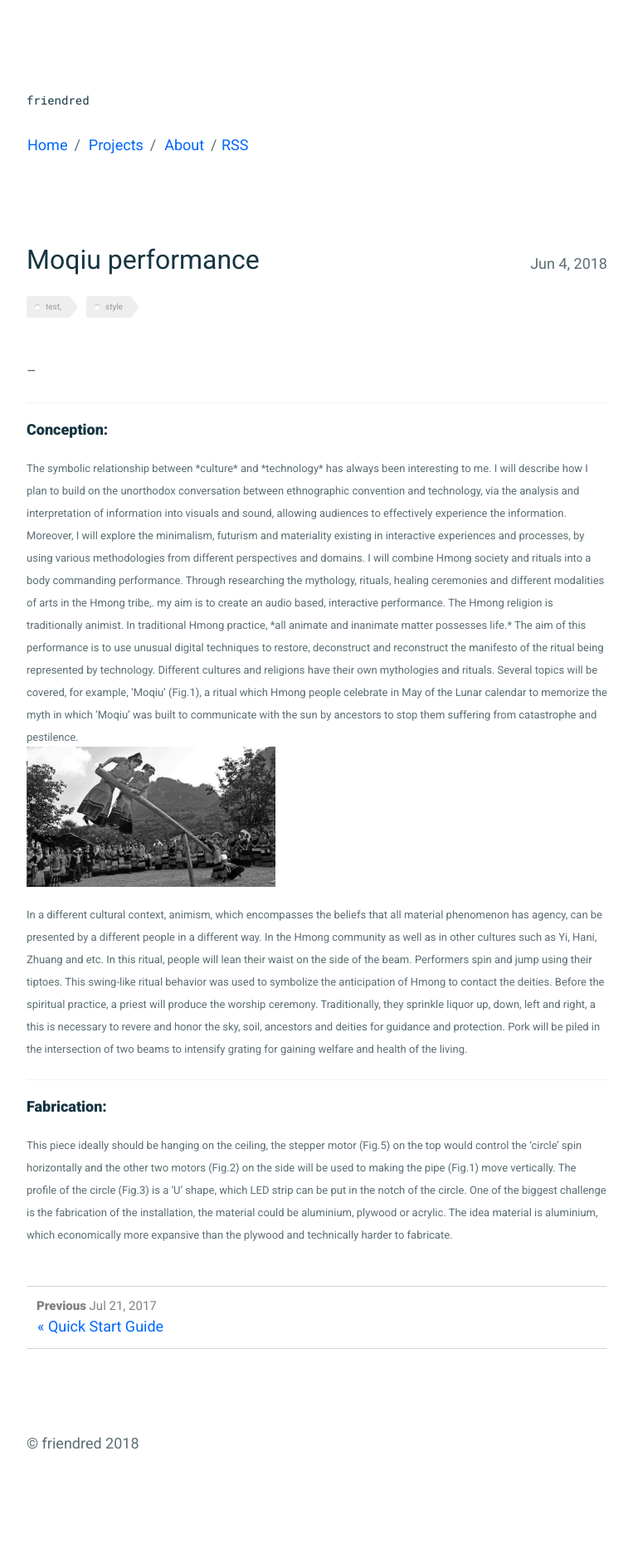
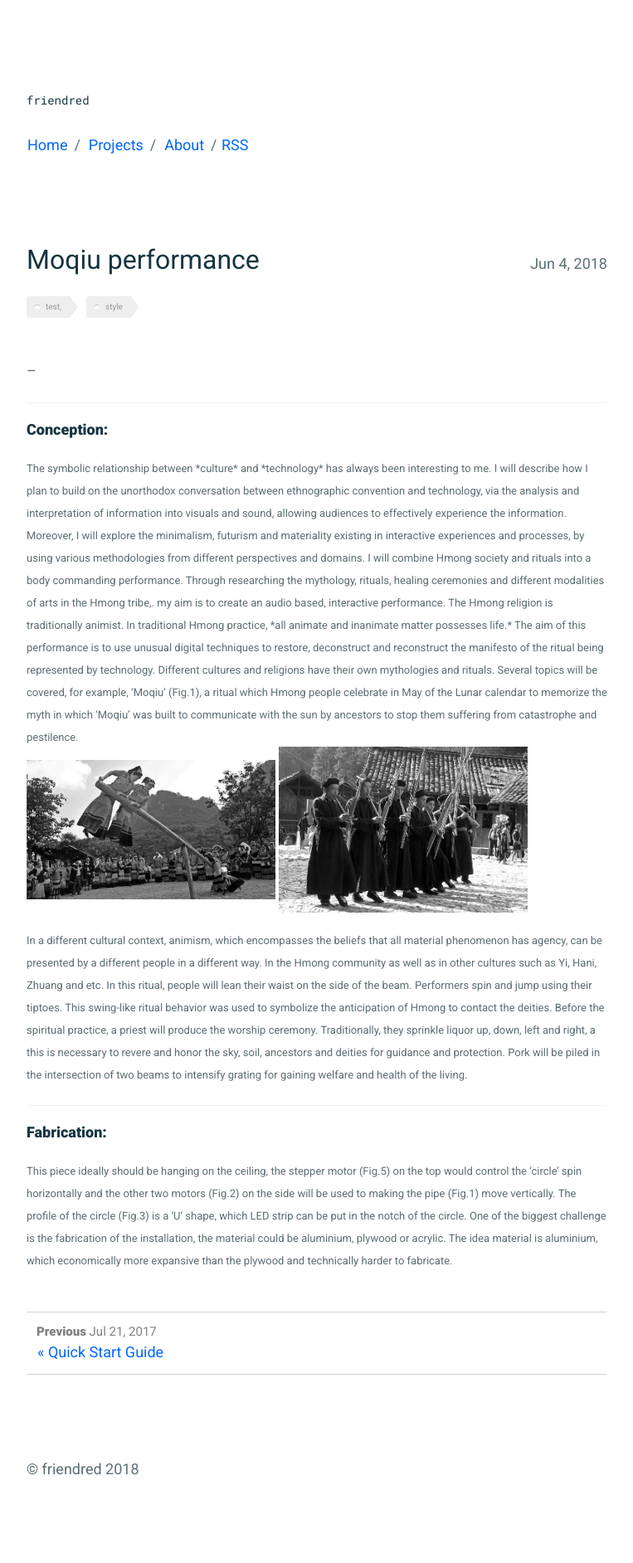
Before and after one commit to apadonovan/friendred_blog, a Jekyll site: the page built from _posts/2018-06-04-Moqiu-performance.md, in a window 1280 px wide. Shown: the whole page at 83% size, without its empty margins (258-1021 px from the left). Built offline with Jekyll 4.4.1, drawn with Linux system fonts in a browser that asks for light colours; before the commit the page ends 1853 px from its top, so only the background shows below that.

Commit message:
picture2

```diff
--- a/_posts/2018-06-04-Moqiu-performance.md
+++ b/_posts/2018-06-04-Moqiu-performance.md
@@ -22,7 +22,7 @@ The Hmong religion is traditionally animist. In traditional Hmong practice, *all
 </font>
 
 <img src="/friendred_blog/assets/images/moqiu.jpg" alt="Girl in a jacket" width="300">
-
+<img src="/friendred_blog/assets/images/moqiu2.jpg" alt="Girl in a jacket" width="300">
 
 <font size="2">
 In a different cultural context, animism, which encompasses the beliefs that all material phenomenon has agency, can be presented by a different people in a different way. In the Hmong community as well as in other cultures such as Yi, Hani, Zhuang and etc. In this ritual, people will lean their waist on the side of the beam. Performers spin and jump using their tiptoes. This swing-like ritual behavior was used to symbolize the anticipation of Hmong to contact the deities.  Before the spiritual practice, a priest will produce the worship ceremony. Traditionally, they sprinkle liquor up, down, left and right, a this is necessary to revere and honor the sky, soil, ancestors and deities for guidance and protection. Pork will be piled in the intersection of two beams to intensify grating for gaining welfare and health of the living.
```
